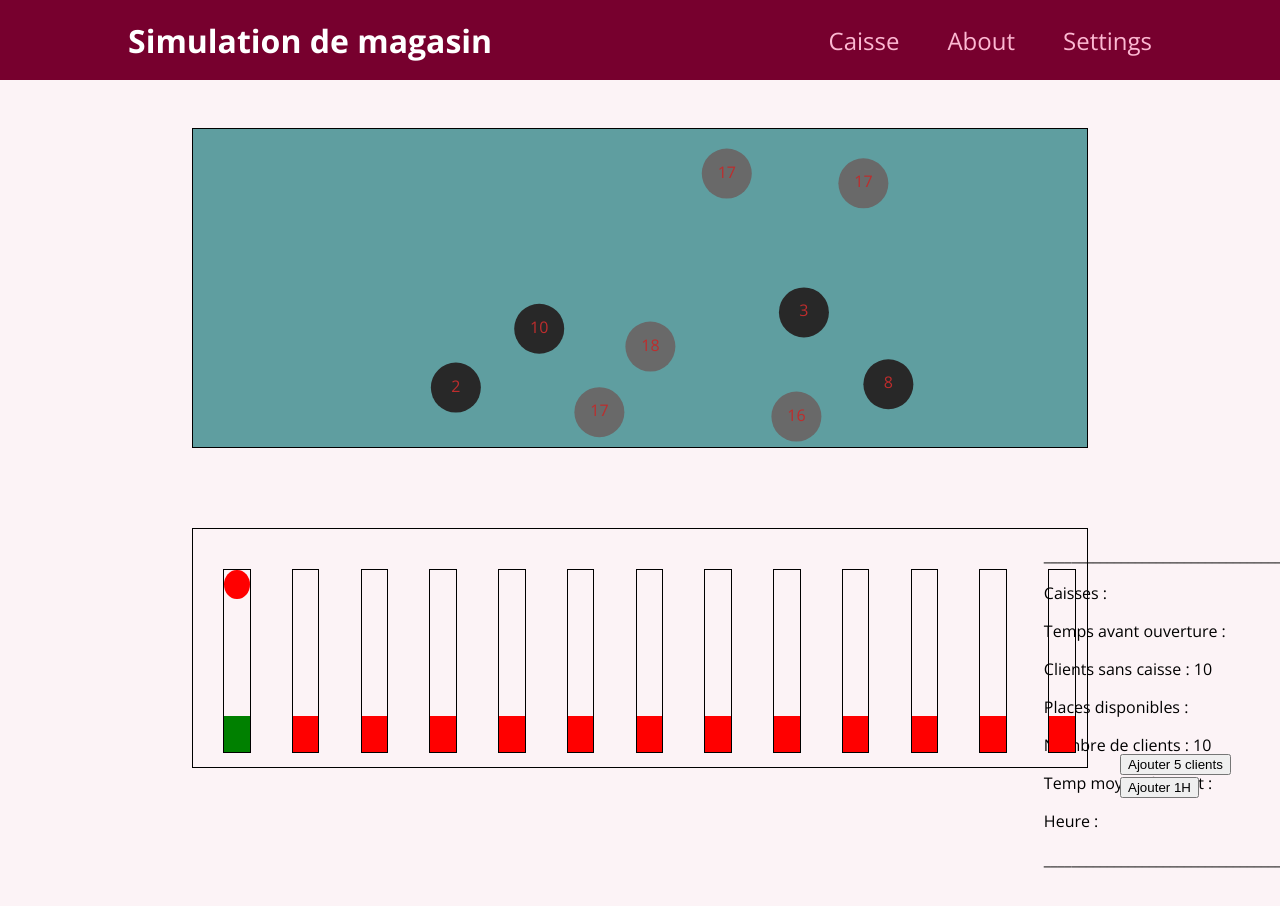
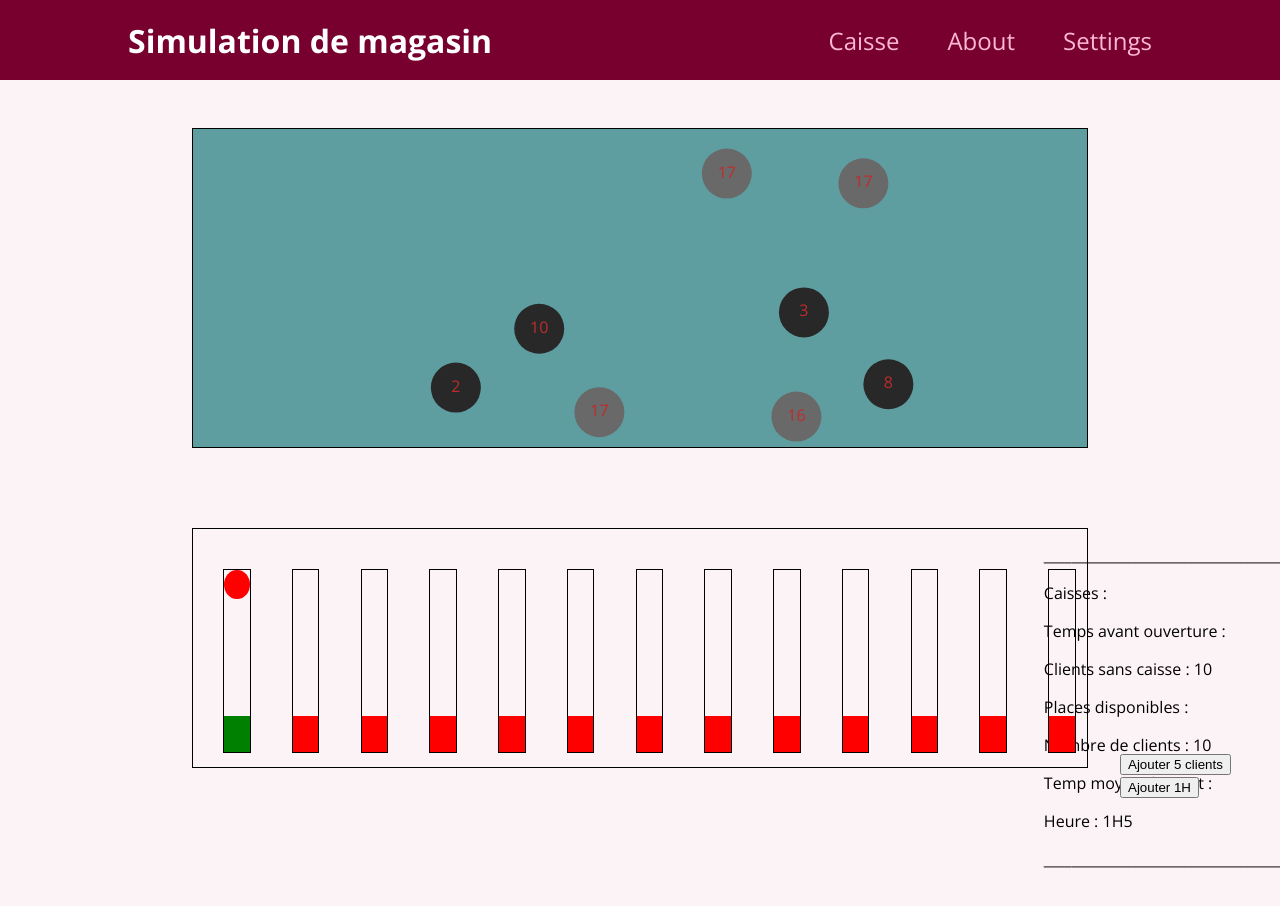
Before and after one commit to AlbadriR/SimulMagasin, a React (Create React App) app: page / in a window 1280 px wide. Shown: the top 906 px of the page. Built offline with nearby package versions, Linux system fonts and the light colour scheme.

Commit message:
timer work fine but there's still some bugs

```diff
--- a/src/components/Caisse/Caisse.module.css
+++ b/src/components/Caisse/Caisse.module.css
@@ -13,6 +13,7 @@
   width: 100%;
   height: 16%;
   border-radius: 50%;
+
   background-color: red;
 }
 
--- a/src/components/Magasin/Magasin.js
+++ b/src/components/Magasin/Magasin.js
@@ -9,14 +9,10 @@ const Magasin = () => {
   const [clients, setClients] = useState([]);
   const ref = useRef(null);
 
-  const initClients = () => {
-    return clients;
-  };
-
   useEffect(() => {
     let newClients = [];
-    for (let i = 0; i <= numberOfClients; i++) {
-      newClients.push(<Client key={i}></Client>);
+    for (let i = 0; i < numberOfClients; i++) {
+      newClients.push(<Client key={i} />);
     }
     setClients(newClients);
   }, [numberOfClients]);
@@ -24,16 +20,20 @@ const Magasin = () => {
   useEffect(() => {
     const handleResize = () => {
       setDimensions({
-        width: ref.current.clientWidth, // return the magasin width in px
-        height: ref.current.clientHeight, // return the magasin height in px
+        width: ref.current.clientWidth,
+        height: ref.current.clientHeight,
       });
     };
-    handleResize(); // On l'appelle une première fois pour initialiser les dimensions
-    window.addEventListener("resize", handleResize); // si les dimensions changent, on les met à jour
+    handleResize();
+    window.addEventListener("resize", handleResize);
+    return () => window.removeEventListener("resize", handleResize);
   }, [setDimensions]);
+
   return (
     <div className={classes.magasin} ref={ref}>
-      {initClients()}
+      {clients.map((client) => {
+        return client;
+      })}
     </div>
   );
 };
--- a/src/components/Stats/Stats.js
+++ b/src/components/Stats/Stats.js
@@ -2,9 +2,24 @@ import classes from "./Stats.module.css";
 import { useContext, useEffect, useRef, useState } from "react";
 import { MagasinContext } from "../Contexts/Context";
 const Stats = () => {
-  const { timer } = useContext(MagasinContext);
+  const { hour, setHour } = useContext(MagasinContext);
   const { inQueue } = useContext(MagasinContext);
   const { numberOfClients } = useContext(MagasinContext);
+  const [minutes, setMinutes] = useState(0);
+
+  useEffect(() => {
+    const interval = setInterval(() => {
+      setMinutes((prevMinutes) => {
+        if (prevMinutes >= 10) {
+          setHour(hour + 1);
+          return prevMinutes - 10;
+        }
+        return prevMinutes + 1;
+      });
+    }, 1000);
+    return () => clearInterval(interval);
+  }, [minutes]);
+
   return (
     <div className={classes.Stats}>
       <p> ________________________________________ </p>
@@ -14,7 +29,9 @@ const Stats = () => {
       <p>Places disponibles : {}</p>
       <p>Nombre de clients : {numberOfClients}</p>
       <p>Temp moyen d'attent : {}</p>
-      <p>Heure : {timer}</p>
+      <p>
+        Heure : {hour}H{minutes}
+      </p>
       <p> ________________________________________ </p>
     </div>
   );
--- a/src/pages/Main.js
+++ b/src/pages/Main.js
@@ -12,7 +12,7 @@ const Main = () => {
   const [dimensions, setDimensions] = useState({ width: 0, height: 0 });
   const [hour, setHour] = useState(1);
   const [caisses] = useState([]);
-  const [inQueue, setInQueue] = useState(null);
+  const [inQueue, setInQueue] = useState(0);
   return (
     <div
       className="main"
```
